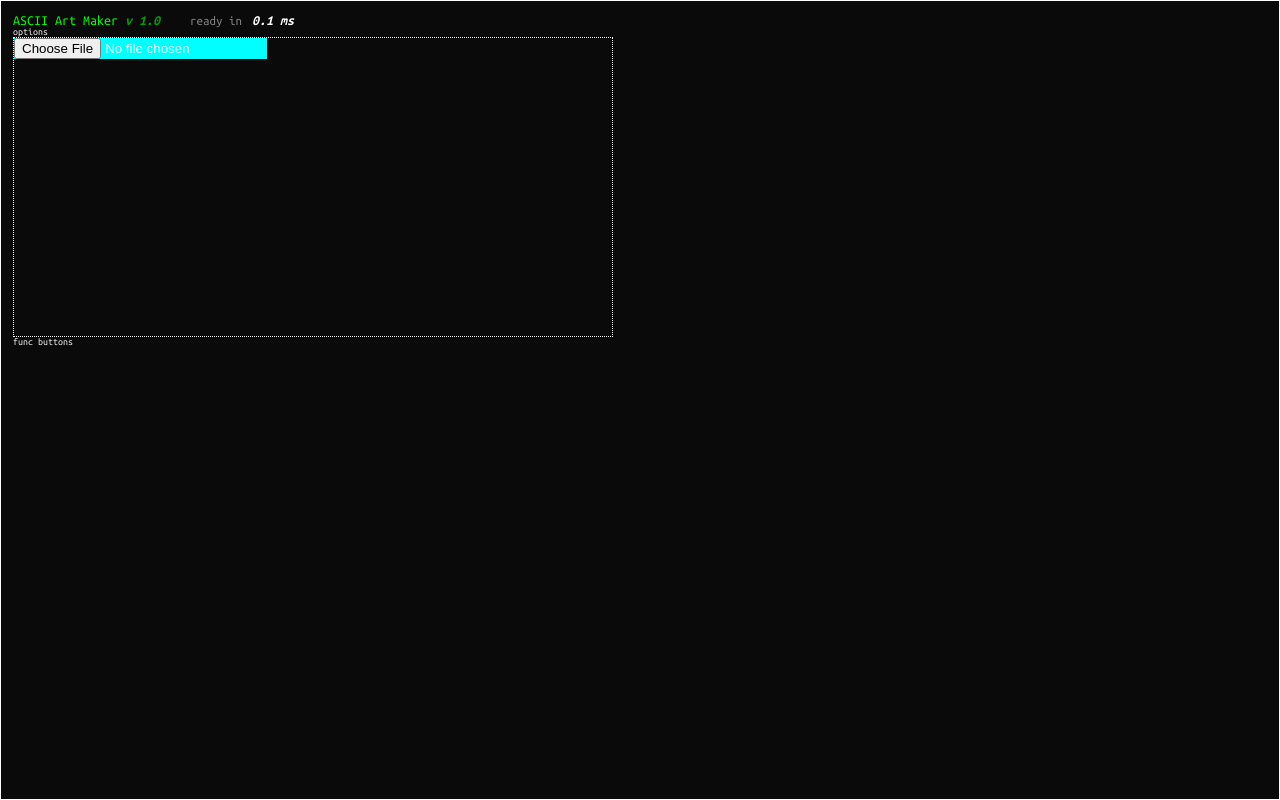
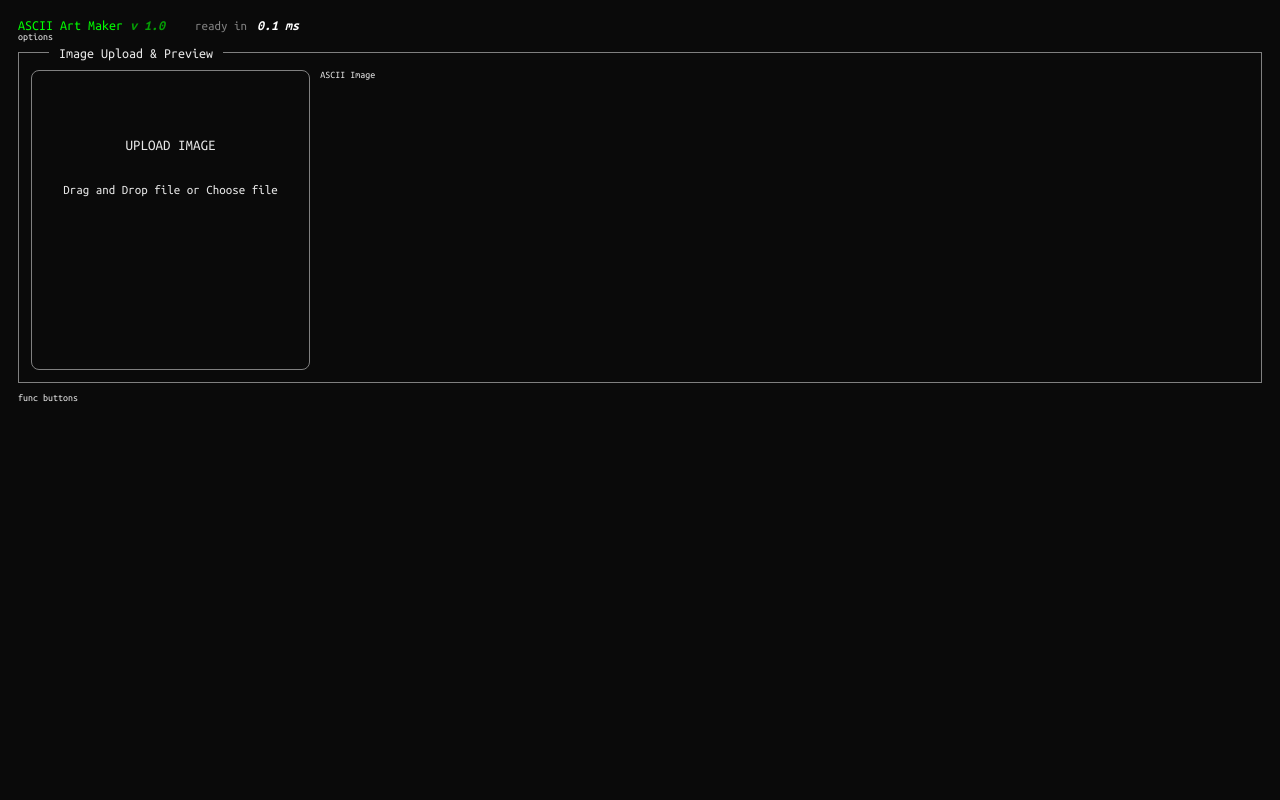
Before and after one commit to lofi-J/Ascii-Maker, a Next.js app: page /ascii/image in a window 1280 px wide. Built offline with nearby package versions, Linux system fonts and the light colour scheme.

Commit message:
[feat] Image Upload & Preview

```diff
--- a/src/app/ascii/image/page.module.css
+++ b/src/app/ascii/image/page.module.css
@@ -1,8 +1,7 @@
 .container {
   width: 100%;
   height: 100vh;
-  border: 1px solid var(--foreground);
-  padding: 1.2rem;
+  padding: 1.8rem;
 }
 
 /* ready header */
--- /dev/null
+++ b/src/components/Fieldset/Fieldset.module.css
@@ -0,0 +1,21 @@
+.container {
+  position: relative;
+  width: 100%;
+  height: max-content;
+  border: 1px solid gray;
+  padding: 1.2rem;
+  margin: 1rem 0;
+  .title {
+    padding: 0 1rem;
+    position: absolute;
+    font-size: 1.4rem;
+    width: max-content;
+    background-color: var(--background);
+    top: 0;
+    left: 3rem;
+    transform: translateY(-50%);
+  }
+  .children {
+    padding-top: 0.5rem;
+  }
+}
--- /dev/null
+++ b/src/components/Fieldset/Fieldset.tsx
@@ -0,0 +1,20 @@
+import {ReactNode} from "react";
+import styles from "./Fieldset.module.css";
+
+interface IFieldset {
+  children: ReactNode;
+  title: string;
+}
+
+const Fieldset = ({children, title}: IFieldset) => {
+  return (
+    <div className={styles.container}>
+      <div className={styles.title}>{title}</div>
+      <div className={styles.children}>
+        {children}
+      </div>
+    </div>
+  );
+}
+
+export default Fieldset;
--- a/src/components/ImgUpload/ImgUpload.module.css
+++ b/src/components/ImgUpload/ImgUpload.module.css
@@ -2,22 +2,67 @@
   display: flex;
   justify-content: space-between;
   align-items: center;
+  .inner {
+    display: flex;
+    gap: 1rem;
+    justify-content: space-between;
+  }
 }
 
-.upload {
+/* Input file */
+.imageWrap {
   position: relative;
-  border: 1px dotted var(--foreground);
-  width: 60rem;
-  height: 300px;
+  cursor: pointer;
+  width: 30%;
+  min-height: 30rem;
+  border: 1px solid gray;
+  border-radius: 0.8rem;
+  .input {
+    z-index: 3;
+    position: absolute;
+    top: 0;
+    left: 0;
+    cursor: pointer;
+    width: 100%;
+    height: 100%;
+    opacity: 0;
+  }
+  .uploadedImage {
+    width: fit-content;
+    .image {
+      object-fit: contain;
+      width: 100%;
+      border-radius: 0.8rem;
+      z-index: 2;
+    }
+  }
+  .support {
+    z-index: 1;
+    position: absolute;
+    top: 0;
+    left: 0;
+    height: 100%;
+    width: 100%;
+    display: flex;
+    flex-direction: column;
+    justify-content: center;
+    align-items: center;
+    .supportText1 {
+      font-size: 1.5rem;
+    }
+    .supportText2 {
+      height: 40%;
+      font-size: 1.3rem;
+      margin-top: 3rem;
+    }
+  }
 }
-.input {
-  position: absolute;
-  background-color: aqua;
+/* ASCII Image */
+.asciiImage {
+  width: 100%;
+  border-radius: 0.8rem;
 }
 
-/* preview */
-.preview {
-  display: flex;
-  justify-content: center;
-  align-items: center;
+.displayNone {
+  display: none !important;
 }
--- a/src/components/ImgUpload/ImgUpload.tsx
+++ b/src/components/ImgUpload/ImgUpload.tsx
@@ -2,6 +2,7 @@
 import React, {ChangeEvent, useEffect, useState} from "react";
 import styles from "./ImgUpload.module.css";
 import Image from 'next/image';
+import Fieldset from "@/components/Fieldset/Fieldset";
 
 
 interface IImageUpload {
@@ -10,6 +11,7 @@ interface IImageUpload {
 }
 
 const ImgUpload = ({setImageFile, onLoad}: IImageUpload) => {
+  const [isUploaded, setIsUploaded] = useState(false); // for css state
   const [imageDataUrl, setImageDataUrl] = useState<string | null>(null);
   const [isUploadError, setIsUploadError] = useState(false);
 
@@ -24,6 +26,7 @@ const ImgUpload = ({setImageFile, onLoad}: IImageUpload) => {
       const reader = new FileReader();
       reader.onloadend = () => {
         setImageDataUrl(reader.result as string);
+        setIsUploaded(true); // css flag state
       }
       reader.readAsDataURL(file);
     } else console.error('has no file');
@@ -35,14 +38,25 @@ const ImgUpload = ({setImageFile, onLoad}: IImageUpload) => {
 
   return (
     <div className={styles.container}>
-      <div className={styles.upload}>
-        <input className={styles.input} type="file" accept="image/*" onChange={handleImageUpload} />
-      </div>
-      {imageDataUrl && !isUploadError && (
-        <div className={styles.preview}>
-          <Image src={imageDataUrl} alt="Confirmed Image" width={300} height={300} />
+      <Fieldset title={'Image Upload & Preview'}>
+        <div className={styles.inner}>
+          <div className={styles.imageWrap}>
+            <input className={styles.input} type="file" accept="image/*" onChange={handleImageUpload}/>
+            <div className={`${styles.support} ${isUploaded ? styles.displayNone : ''}`}>
+              <div className={styles.supportText1}>UPLOAD IMAGE</div>
+              <div className={styles.supportText2}>Drag and Drop file or Choose file</div>
+            </div>
+            {imageDataUrl && !isUploadError && (
+              <div className={styles.uploadedImage}>
+                <Image className={styles.image} src={imageDataUrl} alt="Confirmed Image" width={300} height={300}/>
+              </div>
+            )}
+          </div>
+          <div className={styles.asciiImage}>
+            ASCII Image
+          </div>
         </div>
-      )}
+      </Fieldset>
     </div>
   );
 }
```
